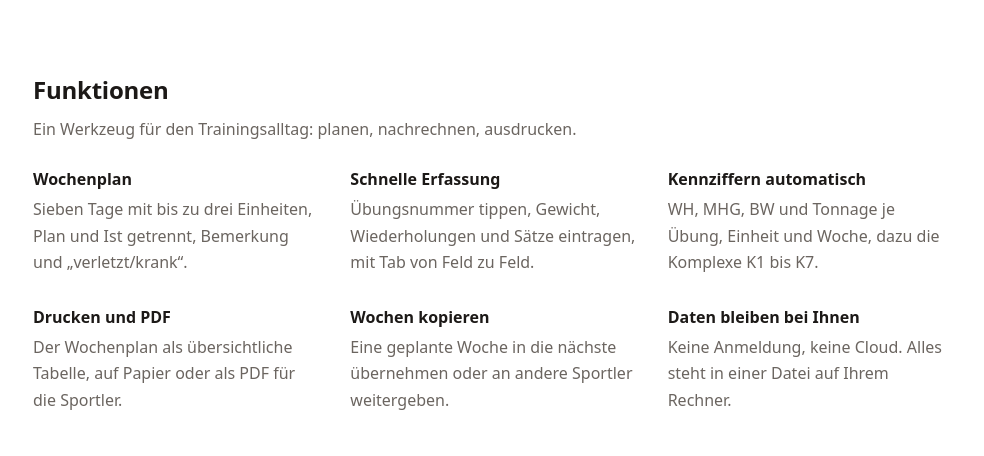
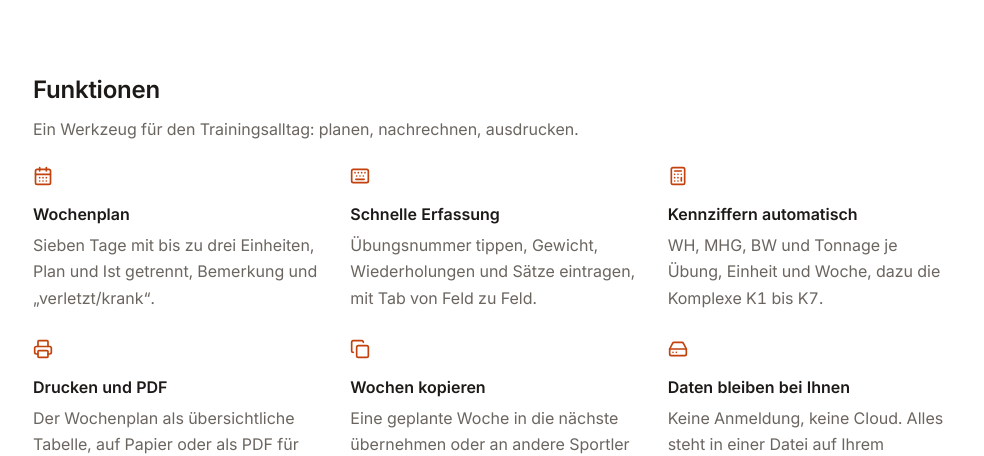
Before and after one commit to iam-peter/trainingsplaner, a plain HTML site: page pages/index.html in a window 1280 px wide. Shown: the part 1004-1460 px from the top of the page, without its empty margins (147-1131 px from the left). Drawn offline with Linux system fonts and the light colour scheme; no server answers; files whose address does not match are found by name.

Commit message:
Use the program's fonts and icons on the website
Inter and JetBrains Mono, cut down to Latin as small woff2 files and
served from the site itself, so the page still loads nothing from
third parties. The feature list gets the same Lucide icons. The
screenshots show the new look.

Co-Authored-By: Claude Opus 5.5 <noreply@anthropic.com>

```diff
--- a/pages/index.html
+++ b/pages/index.html
@@ -43,26 +43,32 @@
     <p class="lead">Ein Werkzeug für den Trainingsalltag: planen, nachrechnen, ausdrucken.</p>
     <div class="features">
       <div>
+        <svg class="icon" viewBox="0 0 24 24" fill="none" stroke="currentColor" stroke-width="2" stroke-linecap="round" stroke-linejoin="round" aria-hidden="true"><path d="M8 2v4" /> <path d="M16 2v4" /> <rect width="18" height="18" x="3" y="4" rx="2" /> <path d="M3 10h18" /> <path d="M8 14h.01" /> <path d="M12 14h.01" /> <path d="M16 14h.01" /> <path d="M8 18h.01" /> <path d="M12 18h.01" /> <path d="M16 18h.01" /></svg>
         <h3>Wochenplan</h3>
         <p>Sieben Tage mit bis zu drei Einheiten, Plan und Ist getrennt, Bemerkung und „verletzt/krank“.</p>
       </div>
       <div>
+        <svg class="icon" viewBox="0 0 24 24" fill="none" stroke="currentColor" stroke-width="2" stroke-linecap="round" stroke-linejoin="round" aria-hidden="true"><path d="M10 8h.01" /> <path d="M12 12h.01" /> <path d="M14 8h.01" /> <path d="M16 12h.01" /> <path d="M18 8h.01" /> <path d="M6 8h.01" /> <path d="M7 16h10" /> <path d="M8 12h.01" /> <rect width="20" height="16" x="2" y="4" rx="2" /></svg>
         <h3>Schnelle Erfassung</h3>
         <p>Übungsnummer tippen, Gewicht, Wiederholungen und Sätze eintragen, mit Tab von Feld zu Feld.</p>
       </div>
       <div>
+        <svg class="icon" viewBox="0 0 24 24" fill="none" stroke="currentColor" stroke-width="2" stroke-linecap="round" stroke-linejoin="round" aria-hidden="true"><rect width="16" height="20" x="4" y="2" rx="2" /> <line x1="8" x2="16" y1="6" y2="6" /> <line x1="16" x2="16" y1="14" y2="18" /> <path d="M16 10h.01" /> <path d="M12 10h.01" /> <path d="M8 10h.01" /> <path d="M12 14h.01" /> <path d="M8 14h.01" /> <path d="M12 18h.01" /> <path d="M8 18h.01" /></svg>
         <h3>Kennziffern automatisch</h3>
         <p>WH, MHG, BW und Tonnage je Übung, Einheit und Woche, dazu die Komplexe K1 bis K7.</p>
       </div>
       <div>
+        <svg class="icon" viewBox="0 0 24 24" fill="none" stroke="currentColor" stroke-width="2" stroke-linecap="round" stroke-linejoin="round" aria-hidden="true"><path d="M6 18H4a2 2 0 0 1-2-2v-5a2 2 0 0 1 2-2h16a2 2 0 0 1 2 2v5a2 2 0 0 1-2 2h-2" /> <path d="M6 9V3a1 1 0 0 1 1-1h10a1 1 0 0 1 1 1v6" /> <rect x="6" y="14" width="12" height="8" rx="1" /></svg>
         <h3>Drucken und PDF</h3>
         <p>Der Wochenplan als übersichtliche Tabelle, auf Papier oder als PDF für die Sportler.</p>
       </div>
       <div>
+        <svg class="icon" viewBox="0 0 24 24" fill="none" stroke="currentColor" stroke-width="2" stroke-linecap="round" stroke-linejoin="round" aria-hidden="true"><rect width="14" height="14" x="8" y="8" rx="2" ry="2" /> <path d="M4 16c-1.1 0-2-.9-2-2V4c0-1.1.9-2 2-2h10c1.1 0 2 .9 2 2" /></svg>
         <h3>Wochen kopieren</h3>
         <p>Eine geplante Woche in die nächste übernehmen oder an andere Sportler weitergeben.</p>
       </div>
       <div>
+        <svg class="icon" viewBox="0 0 24 24" fill="none" stroke="currentColor" stroke-width="2" stroke-linecap="round" stroke-linejoin="round" aria-hidden="true"><line x1="22" x2="2" y1="12" y2="12" /> <path d="M5.45 5.11 2 12v6a2 2 0 0 0 2 2h16a2 2 0 0 0 2-2v-6l-3.45-6.89A2 2 0 0 0 16.76 4H7.24a2 2 0 0 0-1.79 1.11z" /> <line x1="6" x2="6.01" y1="16" y2="16" /> <line x1="10" x2="10.01" y1="16" y2="16" /></svg>
         <h3>Daten bleiben bei Ihnen</h3>
         <p>Keine Anmeldung, keine Cloud. Alles steht in einer Datei auf Ihrem Rechner.</p>
       </div>
--- a/pages/style.css
+++ b/pages/style.css
@@ -1,3 +1,16 @@
+@font-face {
+  font-family: "Inter"; font-weight: 400; font-style: normal; font-display: swap;
+  src: url("fonts/Inter-Regular.woff2") format("woff2");
+}
+@font-face {
+  font-family: "Inter"; font-weight: 600; font-style: normal; font-display: swap;
+  src: url("fonts/Inter-SemiBold.woff2") format("woff2");
+}
+@font-face {
+  font-family: "JetBrains Mono"; font-weight: 400; font-style: normal; font-display: swap;
+  src: url("fonts/JetBrainsMono-Regular.woff2") format("woff2");
+}
+
 :root {
   --bg: #ffffff;
   --fg: #1c1917;
@@ -24,7 +37,8 @@ body {
   margin: 0;
   background: var(--bg);
   color: var(--fg);
-  font: 16px/1.65 system-ui, -apple-system, "Segoe UI", Roboto, Ubuntu, sans-serif;
+  font: 16px/1.65 "Inter", system-ui, -apple-system, "Segoe UI", Roboto, sans-serif;
+  font-feature-settings: "ss01", "tnum";
   -webkit-font-smoothing: antialiased;
 }
 a { color: var(--accent); }
@@ -33,14 +47,14 @@ img { max-width: 100%; height: auto; }
 
 nav { border-bottom: 1px solid var(--line); }
 nav .wrap { display: flex; align-items: center; gap: 20px; height: 56px; }
-nav .brand { display: flex; align-items: center; gap: 10px; font-weight: 650; color: var(--fg); text-decoration: none; }
+nav .brand { display: flex; align-items: center; gap: 10px; font-weight: 600; color: var(--fg); text-decoration: none; }
 nav .brand img { width: 26px; height: 26px; }
 nav .links { margin-left: auto; display: flex; gap: 20px; }
 nav .links a { color: var(--muted); text-decoration: none; font-size: 0.95rem; }
 nav .links a:hover { color: var(--fg); }
 
 header.hero { padding: 64px 0 8px; }
-h1 { font-size: clamp(2rem, 5vw, 2.8rem); line-height: 1.15; letter-spacing: -0.02em; margin: 0 0 12px; }
+h1 { font-weight: 600; font-size: clamp(2rem, 5vw, 2.8rem); line-height: 1.15; letter-spacing: -0.02em; margin: 0 0 12px; }
 .tagline { color: var(--muted); font-size: 1.15rem; max-width: 600px; margin: 0 0 28px; }
 
 .buttons { display: flex; gap: 10px; flex-wrap: wrap; align-items: center; }
@@ -56,11 +70,12 @@ h1 { font-size: clamp(2rem, 5vw, 2.8rem); line-height: 1.15; letter-spacing: -0.
 .shot { display: block; margin: 40px 0 0; border: 1px solid var(--line); border-radius: 8px; }
 
 section { padding: 64px 0 0; }
-h2 { font-size: 1.5rem; letter-spacing: -0.01em; margin: 0 0 6px; }
+h2 { font-weight: 600; font-size: 1.5rem; letter-spacing: -0.01em; margin: 0 0 6px; }
 .lead { color: var(--muted); margin: 0 0 24px; max-width: 640px; }
 
 .features { display: grid; grid-template-columns: repeat(auto-fit, minmax(260px, 1fr)); gap: 28px 32px; }
-.features h3 { font-size: 1rem; margin: 0 0 4px; }
+.features h3 { font-size: 1rem; margin: 0 0 4px; font-weight: 600; }
+.features .icon { width: 20px; height: 20px; color: var(--accent); margin-bottom: 8px; }
 .features p { margin: 0; color: var(--muted); }
 
 .split { display: grid; grid-template-columns: 1fr 1.4fr; gap: 36px; align-items: center; margin-top: 56px; }
@@ -92,7 +107,7 @@ summary { cursor: pointer; font-weight: 600; }
 details p, details ol { color: var(--muted); margin: 10px 0 0; }
 details ol { padding-left: 20px; }
 
-code { font: 0.9em ui-monospace, "SF Mono", Menlo, Consolas, monospace; background: var(--soft); padding: 1px 5px; border-radius: 4px; }
+code { font: 0.88em "JetBrains Mono", ui-monospace, Menlo, Consolas, monospace; background: var(--soft); padding: 1px 5px; border-radius: 4px; }
 
 footer { color: var(--muted); font-size: 0.9rem; padding: 64px 0 40px; }
 footer .wrap { display: flex; gap: 16px; flex-wrap: wrap; border-top: 1px solid var(--line); padding-top: 20px; }
```
Also changed, not shown: pages/hinweise.html (+3 -0 lines), docs/screenshots/print.png, docs/screenshots/session.png, docs/screenshots/week.png, pages/fonts/Inter-LICENSE.txt (added), pages/fonts/Inter-Regular.woff2 (added), pages/fonts/Inter-SemiBold.woff2 (added), pages/fonts/JetBrainsMono-LICENSE.txt (added), pages/fonts/JetBrainsMono-Regular.woff2 (added), 1 other file.
